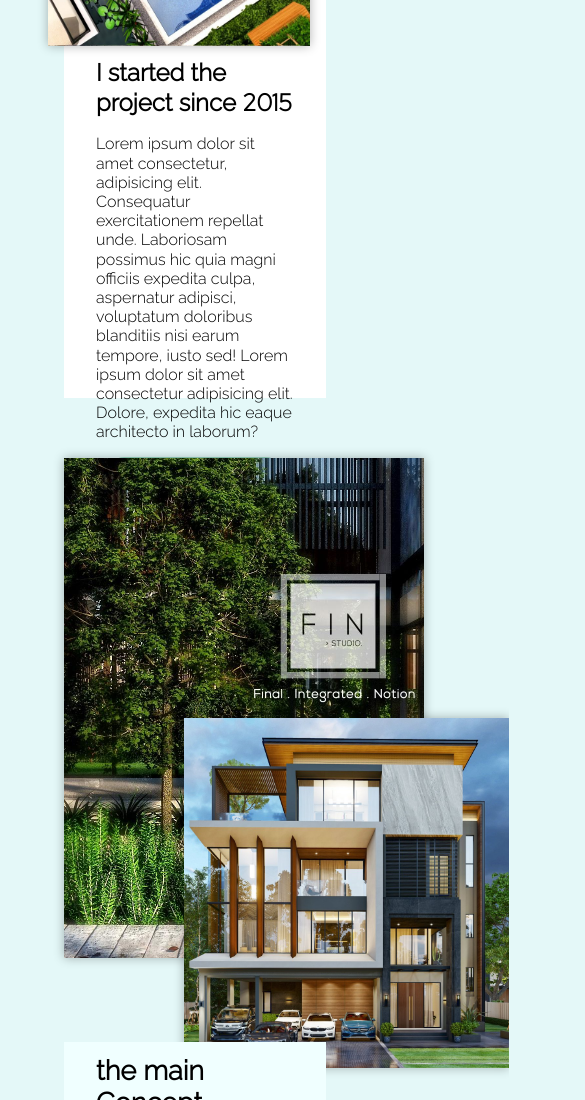
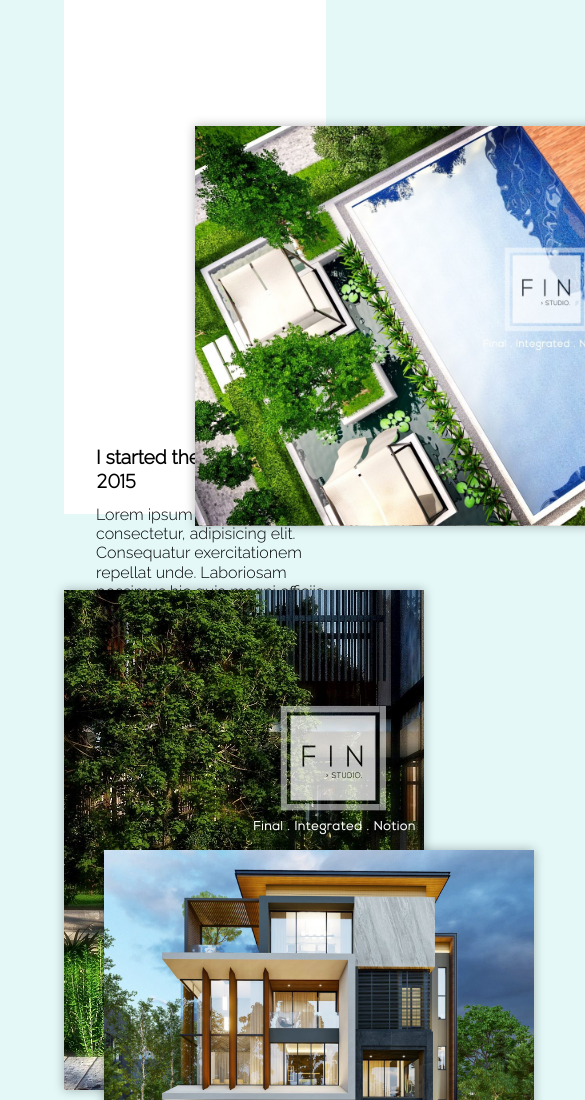
Before and after one commit to thanatP-Bz/FINstudio, a plain HTML site: page index/index.html in a window 390 px wide. Shown: the part 2520-3620 px from the top of the page, 585 px wide, since content can reach past the window. Drawn offline with Linux system fonts and the light colour scheme.

Commit message:
fixCssPorblem

```diff
--- a/concept/concept.css
+++ b/concept/concept.css
@@ -69,13 +69,12 @@
 }
 
 .concept-image_image-2 {
-  max-width: 325px;
-  width: 100%;
-  height: 350px;
+  min-width: 450px;
+  min-height: 325px;
   box-shadow: var(--box-shadow);
   background-color: turquoise;
-  margin-left: 370px;
-  margin-top: -220px;
+  margin-left: 250px;
+  margin-top: -300px;
   transition: 2s ease-out;
   transform: translateY(50%);
   opacity: 0;
@@ -156,9 +155,8 @@
   }
 
   .concept-image_image-2 {
-    max-width: 430px;
-    width: 100%;
-    height: 320px;
+    min-width: 430px;
+    min-height: 320px;
     margin-left: 350px;
     margin-top: -250px;
   }
@@ -194,10 +192,10 @@
   .concept-image_image-2 {
     max-width: 325px;
     width: 100%;
-    height: 350px;
+    min-height: 350px;
     box-shadow: var(--box-shadow);
     background-color: turquoise;
-    margin-left: 30%;
+    margin-left: 10%;
     margin-top: -240px;
     transition: 1.3s;
   }
--- a/content/content.css
+++ b/content/content.css
@@ -66,7 +66,7 @@ span {
 @media (max-width: 1200px) {
   .about-us_container {
     display: flex;
-    height: 700px;
+    min-height: 800px;
     justify-content: center;
     align-items: center;
     flex-direction: column;
@@ -74,7 +74,7 @@ span {
 
   .text-container {
     max-width: 700px;
-    height: 400px;
+    min-height: 400px;
     width: 100%;
     padding: 2rem;
     margin: 0 auto;
@@ -98,40 +98,48 @@ span {
 
   .content-image {
     max-width: 700px;
-    height: 400px;
+    min-height: 400px;
     margin-top: -800px;
   }
 }
 
 /*resposive */
-@media (max-width: 750px) {
-  .content {
-    padding: 3rem 4rem;
-  }
-
+@media (max-width: 610px) {
   .about-us_container {
     display: flex;
-    height: 700px;
-    padding-bottom: 2.2rem;
+    min-height: 800px;
+    justify-content: center;
+    align-items: center;
+    flex-direction: column;
   }
 
   .text-container {
-    max-width: 100%;
-    min-height: 70%;
-  }
-
-  .content-image {
+    min-width: 300px;
+    min-height: 200px;
     width: 100%;
-    height: 55%;
+    margin: 0 auto;
   }
 
   .text-container h1 {
-    margin-bottom: 0.3rem;
-    font-size: 1.5rem;
+    padding: 0.7rem 0;
+    font-size: 1.2rem;
   }
 
   .text-container p {
     line-height: 1.2;
-    margin-bottom: 1rem;
+    margin-bottom: 1.5rem;
+  }
+
+  .text-container .btn-container {
+    display: flex;
+    justify-content: center;
+    align-items: center;
+  }
+
+  .content-image {
+    min-width: 400px;
+    min-height: 400px;
+    margin: -700px;
+    margin-left: 0;
   }
 }
--- a/main/main.css
+++ b/index/main.css
@@ -1,7 +1,6 @@
-/* header */
-@import "../header/navbar.css";
-@import "../header/showcase.css";
-@import "../header/header.css";
+@import "/header/mainHeader.css";
+@import "/showcase/showcase.css";
+@import "/navbar/navbar.css";
 
 /* content */
 @import "../content/content.css";
--- a/header/navbar.css
+++ b/navbar/navbar.css
@@ -1,5 +1,4 @@
-@import "./header.css";
-@import "../main.css";
+@import "/header/mainHeader.css";
 
 .navbar {
   display: flex;
--- a/profile/profile.css
+++ b/profile/profile.css
@@ -1,4 +1,4 @@
-@import "../main/main.css";
+@import "/index/main.css";
 
 .profile {
   padding: 4rem 4rem;
--- a/header/showcase.css
+++ b/showcase/showcase.css
@@ -1,4 +1,4 @@
-@import "./header.css";
+@import "/header/mainHeader.css";
 @import "../main.css";
 /*showcase*/
 .showcase {
```
Also changed, not shown: header/mainHeader.css (renamed from header/header.css), index/app.js (renamed from main/app.js), index/index.html (renamed from main/index.html), index/observer.js (renamed from main/observer.js), main.css (added).
